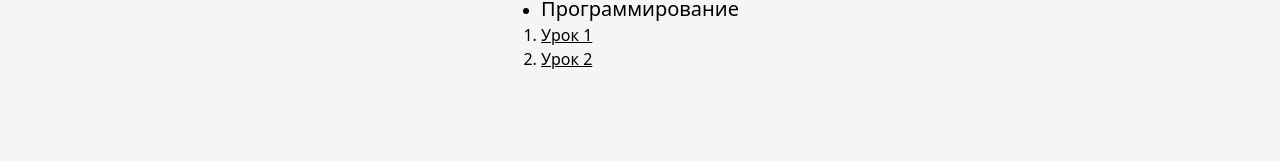
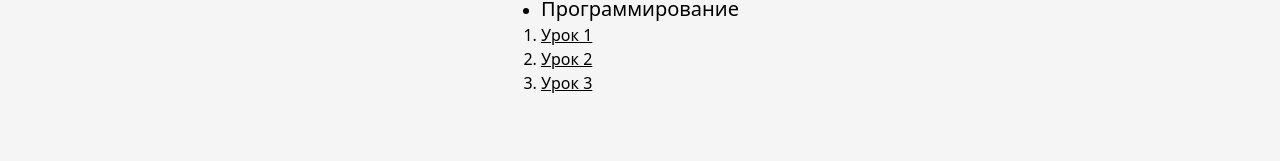
Before and after one commit to tapnisu/leshapomogi.ru, a Next.js app: page / in a window 1280 px wide. Shown: the part 325-486 px from the top of the page. Built offline with nearby package versions, Linux system fonts and the light colour scheme.

Commit message:
Added lesson 3 link

```diff
--- a/app/page.tsx
+++ b/app/page.tsx
@@ -25,6 +25,11 @@ export default function HomePage() {
 										Урок 2
 									</a>
 								</li>
+								<li>
+									<a href="/lessons/programming/lesson3" className="underline">
+										Урок 3
+									</a>
+								</li>
 							</ol>
 						</li>
 					</ul>
```
